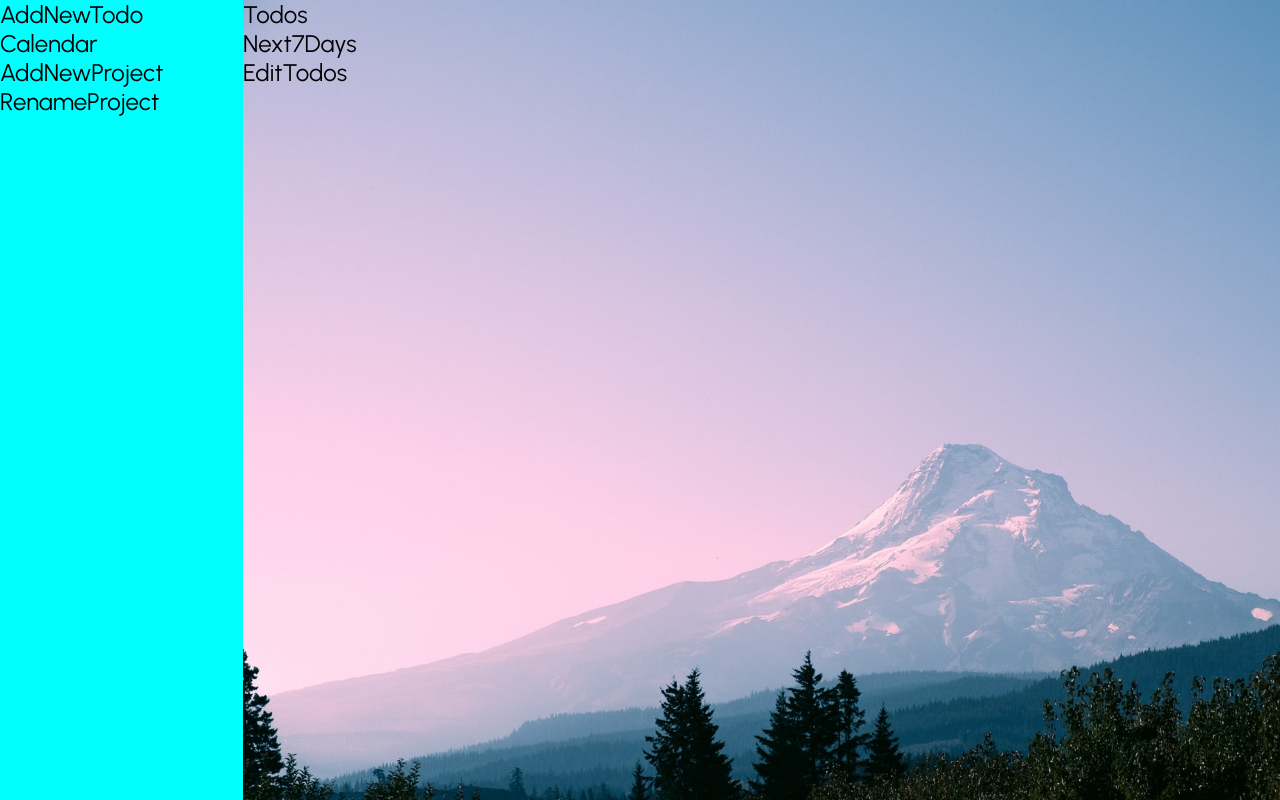
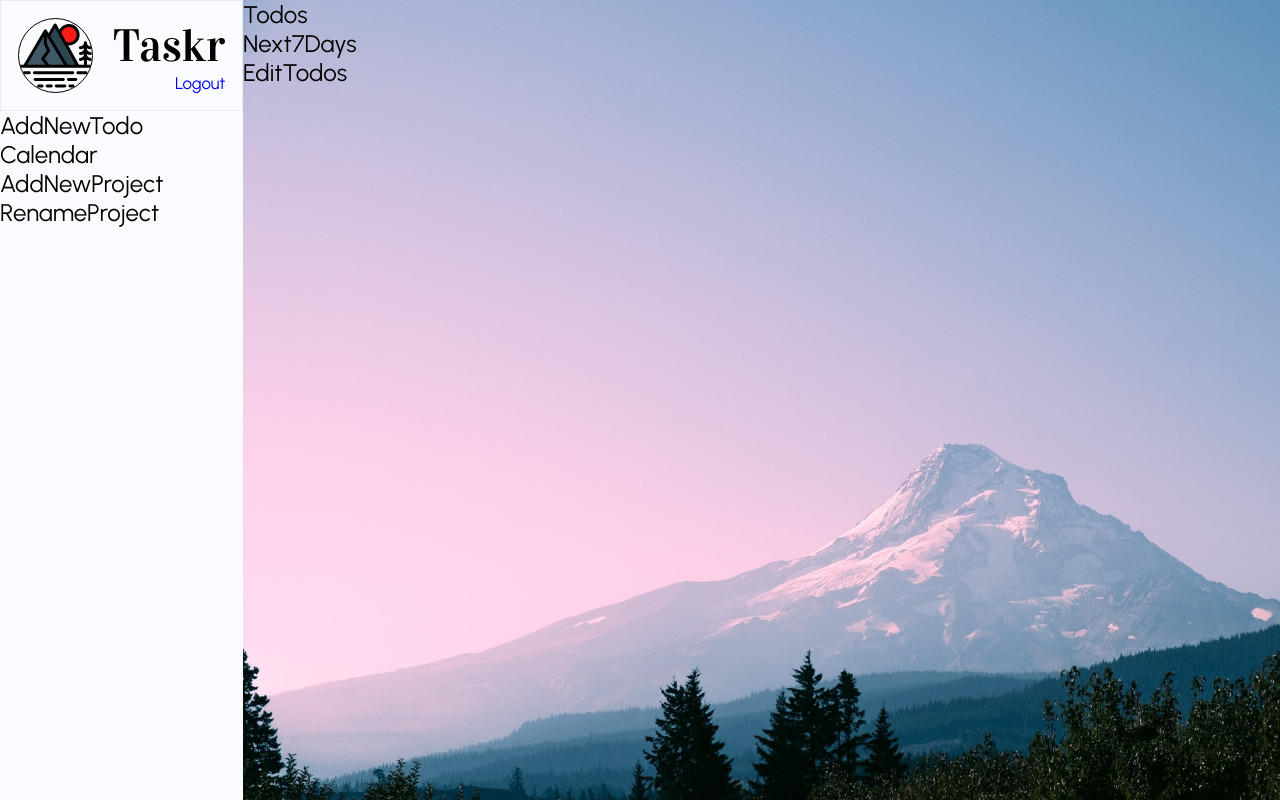
Before and after one commit to CesarALuna/todo-list, a React (Create React App) app: page / in a window 1280 px wide. Built offline with nearby package versions, Linux system fonts and the light colour scheme.

Commit message:
finish user/logo styling

```diff
--- a/src/App.css
+++ b/src/App.css
@@ -1,4 +1,6 @@
 @import url('https://fonts.googleapis.com/css2?family=Urbanist&display=swap');
+@import url('https://fonts.googleapis.com/css2?family=Abril+Fatface&display=swap');
+@import url('https://fonts.googleapis.com/css2?family=Vidaloka&display=swap');
 
 * {
   padding: 0;
@@ -18,7 +20,7 @@
 
 /*Sidebar*/
 .Sidebar {
-  background-color: cyan;
+  background-color: #f9fbff;
   width: 300px;
   min-width: 210px;
   height: 100%;
@@ -32,3 +34,32 @@
   width: 100%;
   height: 100%;
 }
+
+/* User !!logo does not fit as it stands!! */
+.User {
+  display: flex;
+  align-items: center;
+  justify-content: space-between;
+  padding: 0.7rem;
+  border: 1px solid #ebebeb;
+}
+
+.User .logo img {
+  display: flex;
+  justify-content: space-around;
+  width: 75px;
+  border-radius: 50%;
+  border: 1px solid #000;
+}
+
+.User .info p {
+  font-family: 'Vidaloka', cursive;
+  font-size: 1.9rem;
+}
+
+.User .info a {
+  text-decoration: none;
+  display: flex;
+  justify-content: flex-end;
+  font-size: 0.7rem;
+}
--- a/src/components/User.js
+++ b/src/components/User.js
@@ -1,9 +1,16 @@
 import React from 'react'
+import logo from '../img/logo.svg'
 
 function User() {
   return (
     <div className="User">
-      <div></div>
+      <div className="logo">
+        <img src={logo} alt="logo" />
+      </div>
+      <div className="info">
+        <p>Taskr</p>
+        <a href="#">Logout</a>
+      </div>
     </div>
   )
 }
```
Also changed, not shown: src/img/logo.svg (added).
